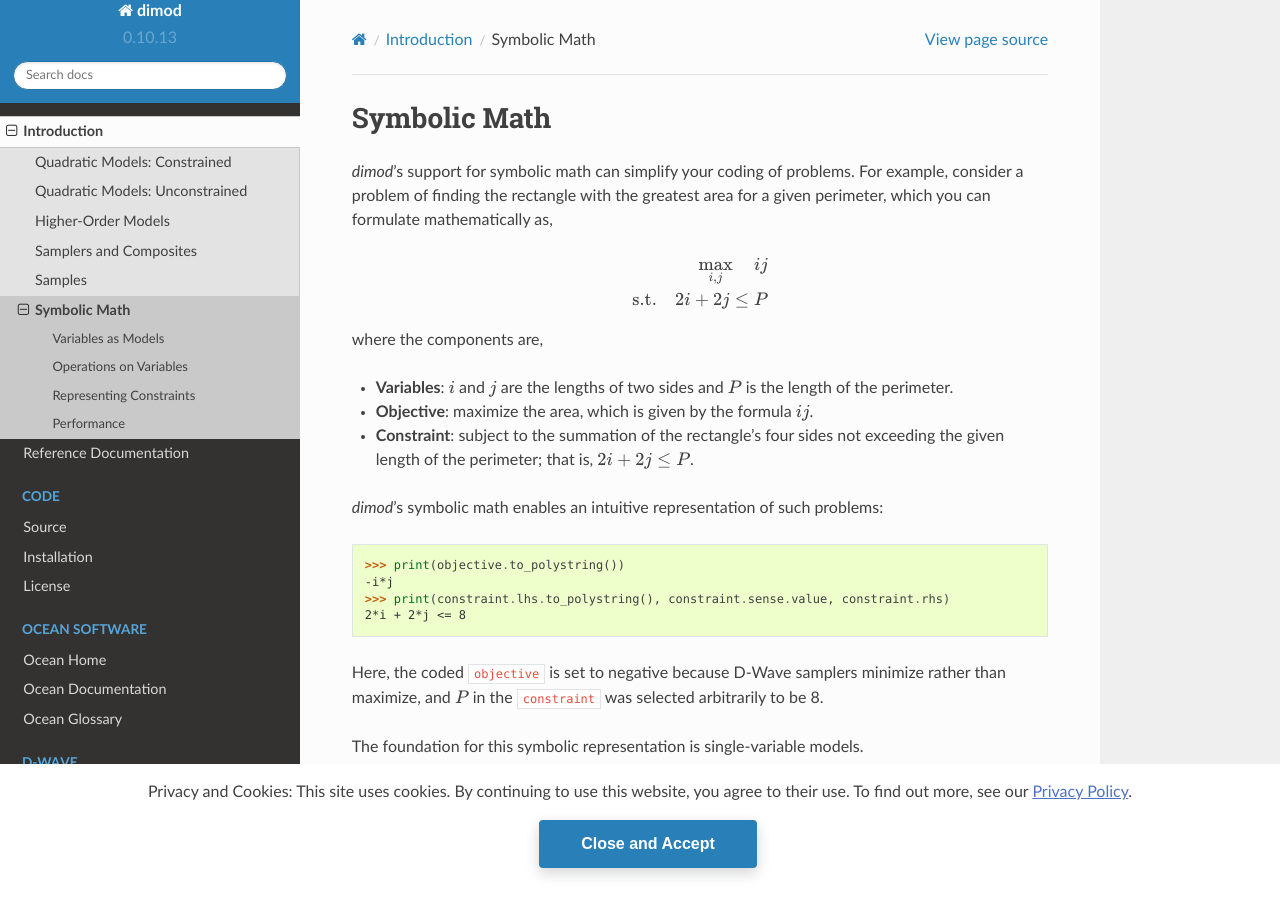
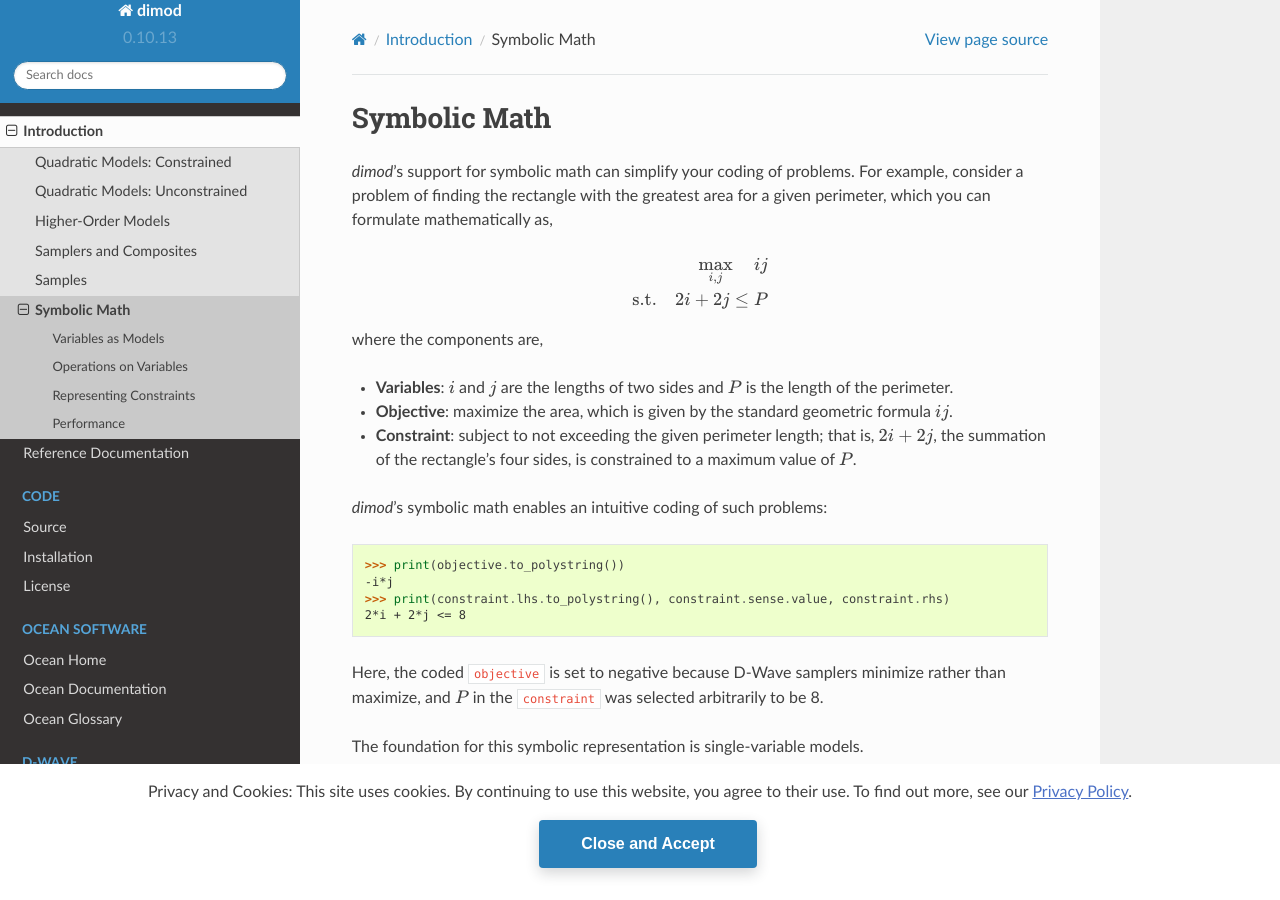
Before and after one commit to dwavesystems/dimod, a Sphinx documentation site: the page built from docs/intro/intro_symbolic_math.rst, in a window 1280 px wide and 900 px high. Built offline with Sphinx 7.4.7 and the Read the Docs theme 2.0.0, drawn with Linux system fonts in a browser that asks for light colours; the version number is read from the project's files by our own code; some of the changed text lies outside the part shown.

Commit message:
Some EOD edits

```diff
--- a/docs/intro/intro_symbolic_math.rst
+++ b/docs/intro/intro_symbolic_math.rst
@@ -18,12 +18,13 @@ where the components are,
 
 * **Variables**: :math:`i` and :math:`j` are the lengths of two sides and :math:`P`
   is the length of the perimeter.
-* **Objective**: maximize the area, which is given by the formula
-  :math:`ij`.
-* **Constraint**: subject to the summation of the rectangle's four sides not
-  exceeding the given length of the perimeter; that is, :math:`2i+2j \le P`.
+* **Objective**: maximize the area, which is given by the standard geometric
+  formula :math:`ij`.
+* **Constraint**: subject to not exceeding the given perimeter length; that is,
+  :math:`2i+2j`, the summation of the rectangle's four sides, is constrained to
+  a maximum value of :math:`P`.
 
-*dimod*'s symbolic math enables an intuitive representation of such problems:
+*dimod*'s symbolic math enables an intuitive coding of such problems:
 
 >>> print(objective.to_polystring())            # doctest:+SKIP
 -i*j
@@ -159,8 +160,7 @@ the constraint of the rectangle problem above,
 
   \textrm{s.t.} \quad 2i+2j \le P
 
-has a ``lhs`` of :math:`2i+2j` a ``rhs`` of a some real number (:math:`8` in the
-example):
+has a ``lhs`` of :math:`2i+2j` and a ``rhs`` of a some real number (:math:`8`):
 
 >>> print(constraint.lhs.to_polystring(), constraint.sense.value, constraint.rhs)  # doctest:+SKIP
 2*i + 2*j <= 8
```
Also changed, not shown: other parts of docs/intro/intro_symbolic_math.rst (+1 -1 lines).
